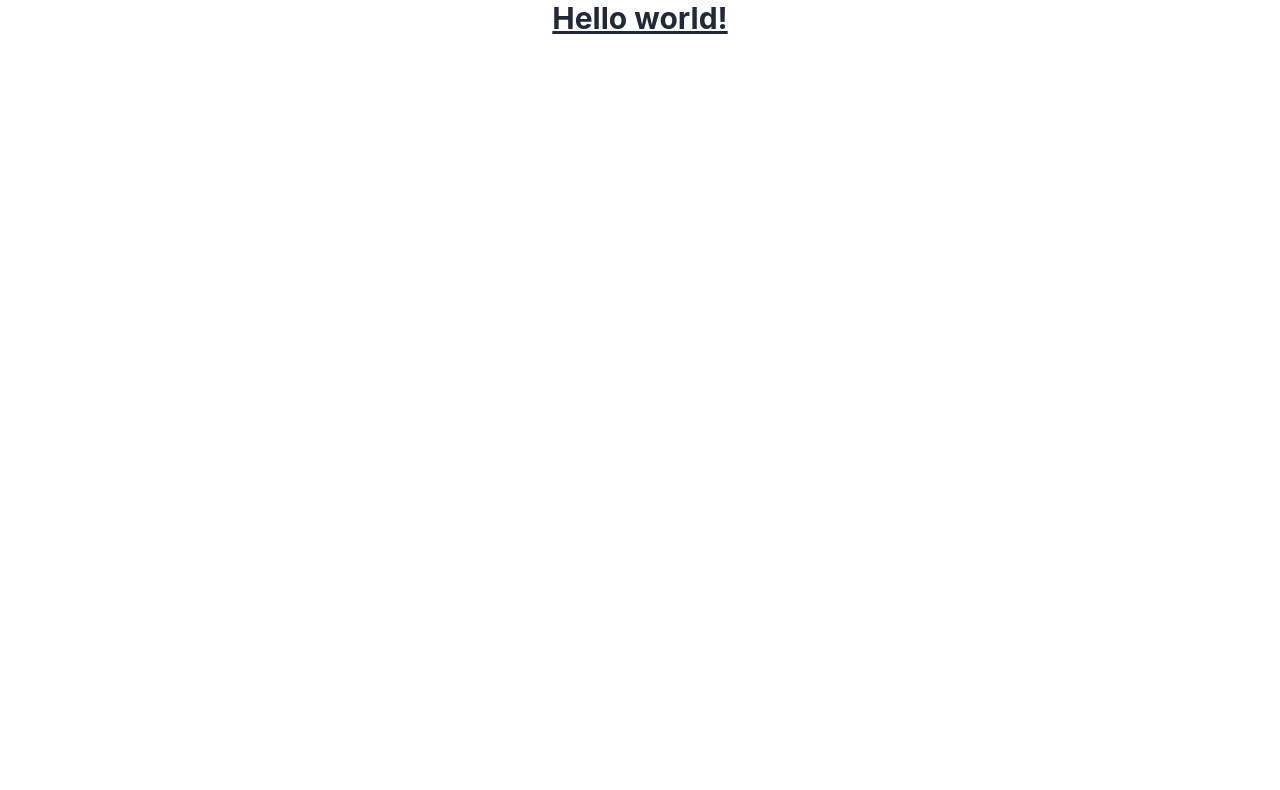
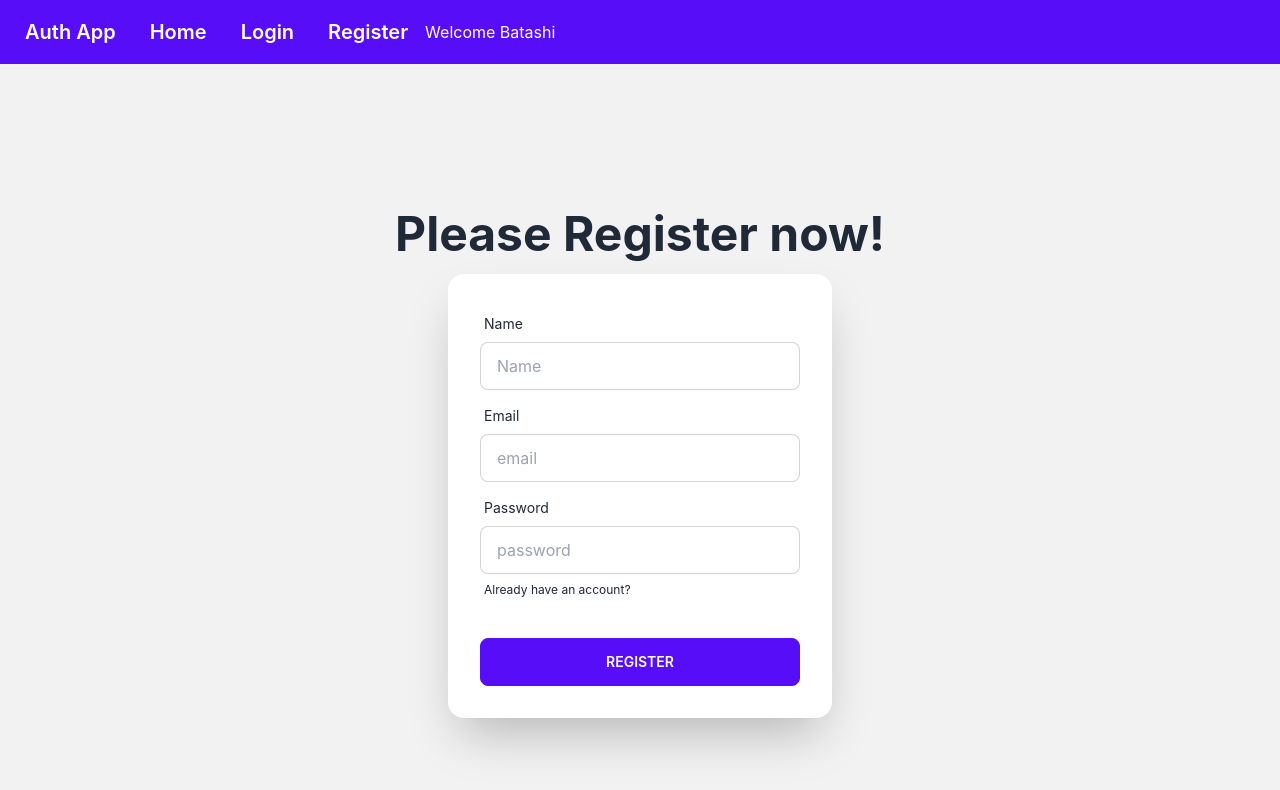
Before and after one commit to KaziAkibRayhan/auth-router-context-app, a React (Create React App) app: page /register in a window 1280 px wide. Shown: the top 790 px of the page. Built offline with nearby package versions, Linux system fonts and the light colour scheme.

Commit message:
login and registration file added

```diff
--- a/src/App.js
+++ b/src/App.js
@@ -1,9 +1,25 @@
+import { createBrowserRouter, RouterProvider } from "react-router-dom";
 import "./App.css";
+import Home from "./components/Home";
+import Login from "./components/Login";
+import Register from "./components/Register";
+import Main from "./layout/Main";
 
 function App() {
+  const router = createBrowserRouter([
+    {
+      path: "/",
+      element: <Main />,
+      children: [
+        { path: "/", element: <Home /> },
+        { path: "/login", element: <Login /> },
+        { path: "/register", element: <Register /> },
+      ],
+    },
+  ]);
   return (
     <div className="App">
-      <h1 className="text-3xl font-bold underline">Hello world!</h1>
+      <RouterProvider router={router}></RouterProvider>
     </div>
   );
 }
--- /dev/null
+++ b/src/components/Header.js
@@ -0,0 +1,28 @@
+import React, { useContext } from "react";
+import { Link } from "react-router-dom";
+import { AuthContext } from "../contexts/UserContext";
+
+const Header = () => {
+  const { user } = useContext(AuthContext);
+  return (
+    <div>
+      <div className="navbar bg-primary text-primary-content">
+        <Link to={"/"} className="btn btn-ghost normal-case text-xl">
+          Auth App
+        </Link>
+        <Link to={"/"} className="btn btn-ghost normal-case text-xl">
+          Home
+        </Link>
+        <Link to={"/login"} className="btn btn-ghost normal-case text-xl">
+          Login
+        </Link>
+        <Link to={"/register"} className="btn btn-ghost normal-case text-xl">
+          Register
+        </Link>
+        {user?.displayName && <span>Welcome {user.displayName}</span>}
+      </div>
+    </div>
+  );
+};
+
+export default Header;
--- /dev/null
+++ b/src/components/Home.js
@@ -0,0 +1,11 @@
+import React from "react";
+
+const Home = () => {
+  return (
+    <div>
+      <h2>Home</h2>
+    </div>
+  );
+};
+
+export default Home;
--- /dev/null
+++ b/src/components/Login.js
@@ -0,0 +1,60 @@
+import React from "react";
+
+const Login = () => {
+  const handleSubmit = (event) => {
+    event.preventDefault();
+    const form = event.target;
+    const email = form.email.value;
+    const password = form.password.value;
+    console.log(email, password);
+  };
+  return (
+    <div>
+      <div className="hero min-h-screen bg-base-200">
+        <div className="hero-content flex-col">
+          <div className="text-center lg:text-left">
+            <h1 className="text-5xl font-bold">Please Login now!</h1>
+          </div>
+          <div className="card flex-shrink-0 w-full max-w-sm shadow-2xl bg-base-100">
+            <form onSubmit={handleSubmit} className="card-body">
+              <div className="form-control">
+                <label className="label">
+                  <span className="label-text">Email</span>
+                </label>
+                <input
+                  required
+                  name="email"
+                  type="email"
+                  placeholder="email"
+                  className="input input-bordered"
+                />
+              </div>
+              <div className="form-control">
+                <label className="label">
+                  <span className="label-text">Password</span>
+                </label>
+                <input
+                  required
+                  name="password"
+                  type="password"
+                  placeholder="password"
+                  className="input input-bordered"
+                />
+                <label className="label">
+                  <a href="#" className="label-text-alt link link-hover">
+                    Forgot password?
+                  </a>
+                </label>
+              </div>
+              <div className="form-control mt-6">
+                <button className="btn btn-primary">Login</button>
+              </div>
+            </form>
+          </div>
+        </div>
+      </div>
+    </div>
+  );
+};
+
+export default Login;
--- /dev/null
+++ b/src/components/Register.js
@@ -0,0 +1,74 @@
+import React from "react";
+import { Link } from "react-router-dom";
+
+const Register = () => {
+  const handleSubmit = (event) => {
+    event.preventDefault();
+    const form = event.target;
+    const name = form.name.value;
+    const email = form.email.value;
+    const password = form.password.value;
+    console.log(name, email, password);
+  };
+  return (
+    <div>
+      <div className="hero min-h-screen bg-base-200">
+        <div className="hero-content flex-col">
+          <div className="text-center lg:text-left">
+            <h1 className="text-5xl font-bold">Please Register now!</h1>
+          </div>
+          <div className="card flex-shrink-0 w-full max-w-sm shadow-2xl bg-base-100">
+            <form onSubmit={handleSubmit} className="card-body">
+              <div className="form-control">
+                <label className="label">
+                  <span className="label-text">Name</span>
+                </label>
+                <input
+                  required
+                  name="name"
+                  type="text"
+                  placeholder="Name"
+                  className="input input-bordered"
+                />
+              </div>
+              <div className="form-control">
+                <label className="label">
+                  <span className="label-text">Email</span>
+                </label>
+                <input
+                  required
+                  name="email"
+                  type="email"
+                  placeholder="email"
+                  className="input input-bordered"
+                />
+              </div>
+              <div className="form-control">
+                <label className="label">
+                  <span className="label-text">Password</span>
+                </label>
+                <input
+                  required
+                  name="password"
+                  type="password"
+                  placeholder="password"
+                  className="input input-bordered"
+                />
+                <label className="label">
+                  <Link to="/login" className="label-text-alt link link-hover">
+                    Already have an account?
+                  </Link>
+                </label>
+              </div>
+              <div className="form-control mt-6">
+                <button className="btn btn-primary">Register</button>
+              </div>
+            </form>
+          </div>
+        </div>
+      </div>
+    </div>
+  );
+};
+
+export default Register;
--- /dev/null
+++ b/src/contexts/UserContext.js
@@ -0,0 +1,13 @@
+import React, { createContext } from "react";
+
+export const AuthContext = createContext();
+
+const UserContext = ({ children }) => {
+  const user = { displayName: "Batashi" };
+  const authInfo = { user };
+  return (
+    <AuthContext.Provider value={authInfo}>{children}</AuthContext.Provider>
+  );
+};
+
+export default UserContext;
--- /dev/null
+++ b/src/firebase/firebase.config.js
@@ -0,0 +1,18 @@
+// Import the functions you need from the SDKs you need
+import { initializeApp } from "firebase/app";
+// TODO: Add SDKs for Firebase products that you want to use
+// https://firebase.google.com/docs/web/setup#available-libraries
+
+// Your web app's Firebase configuration
+const firebaseConfig = {
+  apiKey: "AIzaSyCbmjrbo5guHGZe3DmB9sKqcRVjhA1qt_Q",
+  authDomain: "auth-router-context-bca73.firebaseapp.com",
+  projectId: "auth-router-context-bca73",
+  storageBucket: "auth-router-context-bca73.appspot.com",
+  messagingSenderId: "539643151831",
+  appId: "1:539643151831:web:4755d75ff6f505d1263792",
+};
+
+// Initialize Firebase
+const app = initializeApp(firebaseConfig);
+export default app;
--- a/src/index.js
+++ b/src/index.js
@@ -1,13 +1,16 @@
-import React from 'react';
-import ReactDOM from 'react-dom/client';
-import './index.css';
-import App from './App';
-import reportWebVitals from './reportWebVitals';
+import React from "react";
+import ReactDOM from "react-dom/client";
+import "./index.css";
+import App from "./App";
+import reportWebVitals from "./reportWebVitals";
+import UserContext from "./contexts/UserContext";
 
-const root = ReactDOM.createRoot(document.getElementById('root'));
+const root = ReactDOM.createRoot(document.getElementById("root"));
 root.render(
   <React.StrictMode>
-    <App />
+    <UserContext>
+      <App />
+    </UserContext>
   </React.StrictMode>
 );
 
--- /dev/null
+++ b/src/layout/Main.js
@@ -0,0 +1,14 @@
+import React from "react";
+import { Outlet } from "react-router-dom";
+import Header from "../components/Header";
+
+const Main = () => {
+  return (
+    <div>
+      <Header />
+      <Outlet />
+    </div>
+  );
+};
+
+export default Main;
--- a/tailwind.config.js
+++ b/tailwind.config.js
@@ -1,10 +1,8 @@
 /** @type {import('tailwindcss').Config} */
 module.exports = {
-  content: [
-    "./src/**/*.{js,jsx,ts,tsx}",
-  ],
+  content: ["./src/**/*.{js,jsx,ts,tsx}"],
   theme: {
     extend: {},
   },
   plugins: [require("daisyui")],
-}
+};
```
